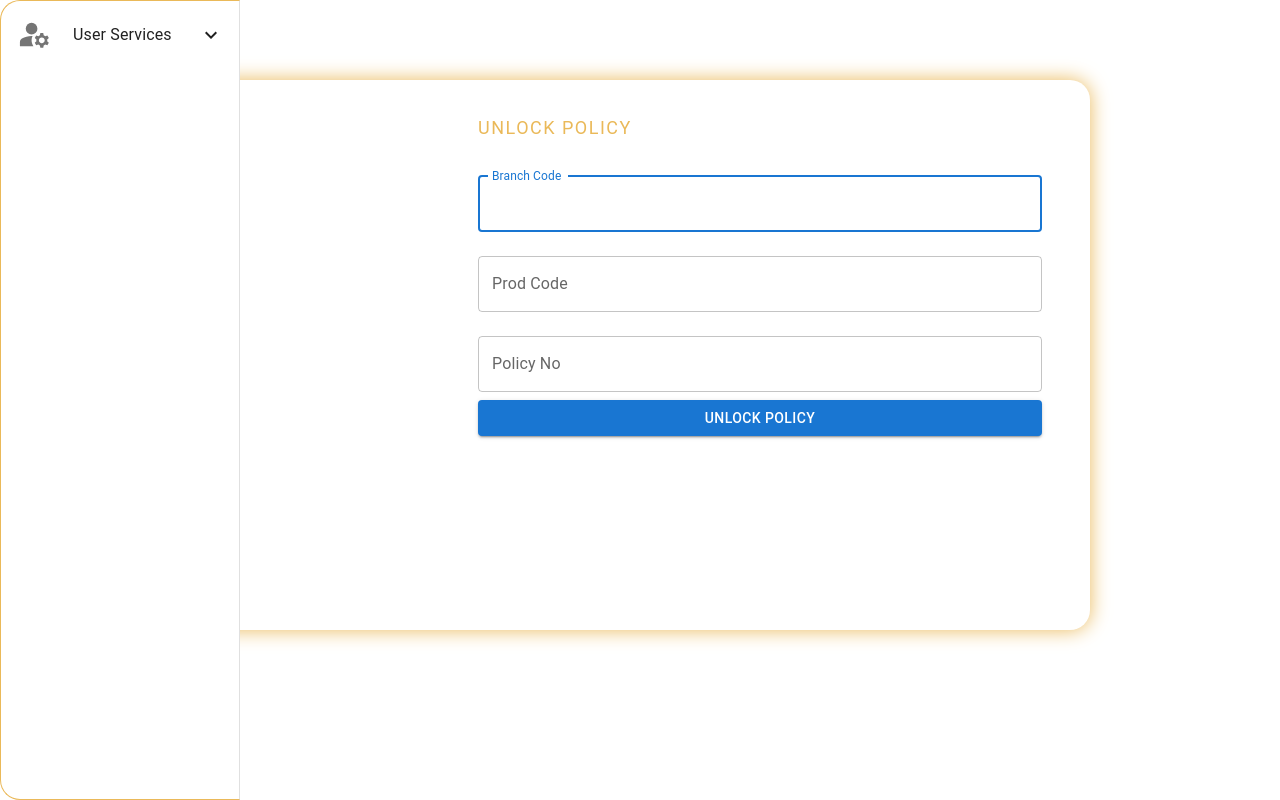
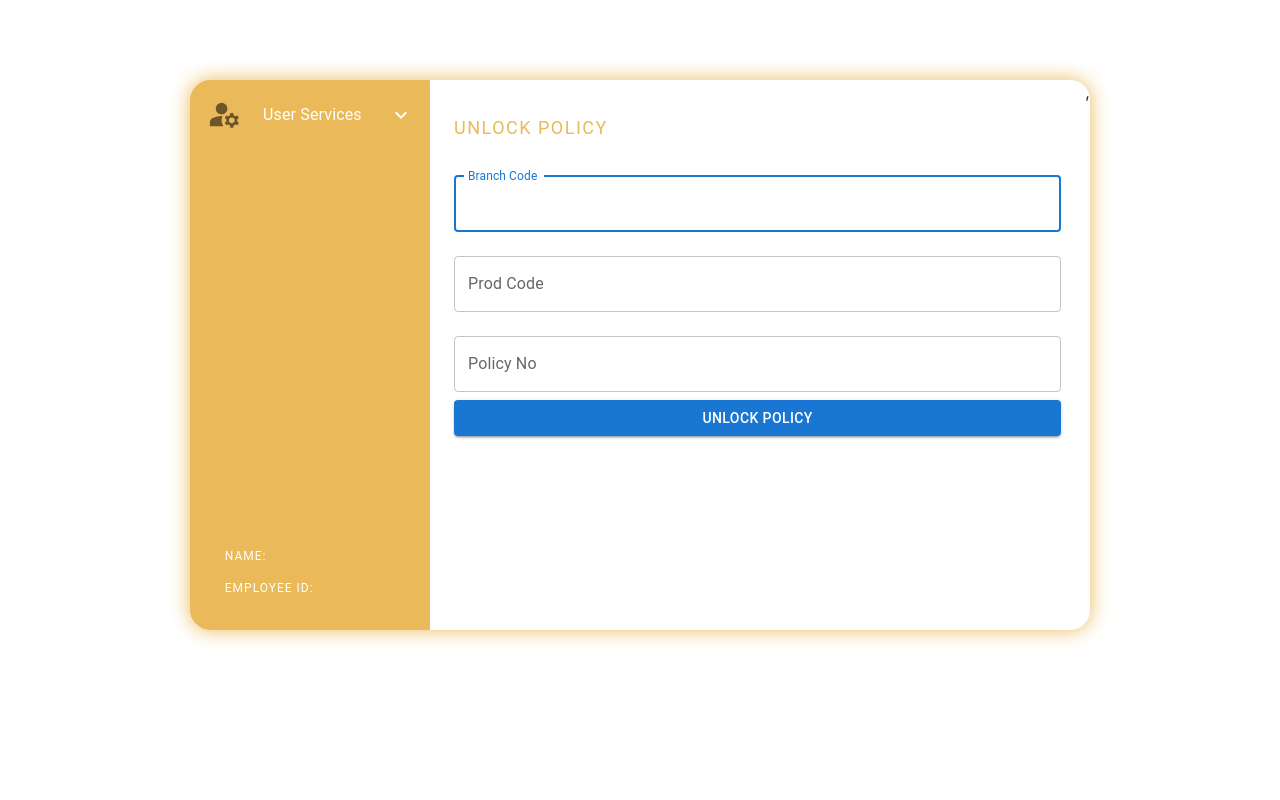
Before and after one commit to Mihoytimoy/Support-Services, a Next.js app: page /unlock-policy in a window 1280 px wide. Built offline with nearby package versions, Linux system fonts and the light colour scheme.

Commit message:
fixed api calls, tried new styling to fix manual reload issue

```diff
--- /dev/null
+++ b/src/app/api/put.js
@@ -0,0 +1,33 @@
+const axios = require('axios');
+export function unlockPolicy(data) {
+    const policyUrl = "https://gymp3t84o3.execute-api.ap-southeast-1.amazonaws.com/dev1/support/policy"
+                        + "/" + data.branchCode
+                        + "/" + data.prodCode
+                        + "/" + data.polNo
+                        + "/unlock";
+    axios.put(policyUrl, {
+        headers: {
+            userid: data.userId
+        }
+    }, {
+        validateStatus: (status) => {
+            return status === 200;
+        }
+    })
+}
+
+export function unlockUser(data) {
+    const userUrl = "https://gymp3t84o3.execute-api.ap-southeast-1.amazonaws.com/dev1/support/user"
+                    + "/" + data.empId
+                    + "/unlock";
+
+    axios.put(userUrl, {
+        headers: {
+            userid: data.userId
+        }
+    }, {
+        validateStatus: (status) => {
+            return status === 200;
+        }
+    })
+}
--- a/src/app/components/sidebar.tsx
+++ b/src/app/components/sidebar.tsx
@@ -1,4 +1,5 @@
 "use client";
+import '../css/sidebar.css';
 import * as React from 'react';
 import Box from '@mui/material/Box';
 import Drawer from '@mui/material/Drawer';
@@ -16,9 +17,7 @@ import { Collapse, Typography } from '@mui/material';
 import { ExpandLess, ExpandMore } from '@mui/icons-material';
 import { useRouter } from 'next/navigation';
 import { useAppSelector, useAppDispatch } from "../hooks";
-import '../css/sidebar.css';
 import { mainMenuState, subMenuState } from '../features/support/support-slice';
-
 
 const drawerWidth = 240;
 
@@ -62,11 +61,41 @@ export default function SideBar(props: any) {
               width: drawerWidth,
               boxSizing: 'border-box',
             },
+            '& .MuiPaper-root': {
+              maxWidth: 1,
+              height: 1,
+              backgroundColor: '#EAB959',
+              position: 'relative',
+              top: 'auto',
+              left: 'auto',
+              borderColor: '#EAB959',
+              borderRadius:  '0px 20px 0px 0px',
+              borderWidth: '1px',
+              borderStyle: 'solid',
+
+            },
+            '& .MuiDrawer-paperAnchorLeft': {
+              maxWidth: 1,
+              height: '550px',
+              borderRadius: '20px 0px 0px 20px',
+              position: 'absolute',
+              top: 'auto',
+              left: 'auto',
+            }
           }}
           variant="permanent"
           anchor="left"
       >
-        <List>
+        <List sx={{
+          '& .MuiListItemButton-root': {
+            color: 'white',
+            borderRadius: '20px 0px 0px 20px',
+          },
+          '& .MuiListItemButton-root:hover': {
+            color: '#EAB959',
+            backgroundColor: 'white',
+          }
+        }}>
             <ListItem key={"User Services"} disablePadding>
               <ListItemButton selected={mainSelect === 0} onClick={() => saveMenu(0, 99)}>
                 <ListItemIcon>
@@ -83,7 +112,7 @@ export default function SideBar(props: any) {
                     <ListItemIcon>
                       <LockResetIcon />
                     </ListItemIcon>
-                    <ListItemText primary={"Reset Password"} />
+                    <ListItemText primary={"Reset Password"}/>
                   </ListItemButton>
                 </ListItem>
                 <ListItem key={"Unlock User"} disablePadding onClick={changePage("Unlock User")}>
@@ -105,7 +134,15 @@ export default function SideBar(props: any) {
               </List>
             </Collapse>
         </List>
-        <Typography className='id' variant="overline">
+        <Typography className='id' variant="overline"
+          sx={{
+              paddingLeft: '10px',
+              marginBottom: '10%',
+              marginLeft: '10%',
+              bottom: 0,
+              position: 'absolute',
+              color: 'white'
+          }}>
             Name:
             <br></br>
             Employee Id: {id}
--- a/src/app/components/signin.tsx
+++ b/src/app/components/signin.tsx
@@ -49,11 +49,11 @@ export default function SignIn() {
               {...register('id', {
                 required: "Required",
                 minLength: {
-                  value: 7,
+                  value: 9,
                   message: "Too Short"
                 },
                 maxLength: {
-                  value: 7,
+                  value: 9,
                   message: "Too Long"
                 }
               })}
--- a/src/app/components/unlockpolicy.tsx
+++ b/src/app/components/unlockpolicy.tsx
@@ -1,23 +1,22 @@
 "use client";
 import { Box, Button, Grid, TextField, Typography } from "@mui/material";
-import { useRouter } from "next/navigation";
 import { useForm } from "react-hook-form";
-
-import "../css/home.css";
+import { unlockPolicy } from "../api/put";
 
 export default function UnlockPolicy() {
-    const router = useRouter();
     const { handleSubmit, register, formState: { errors } } = useForm({
         defaultValues: {
           branchCode: "",
           prodCode: "",
-          polNo: null
+          polNo: null,
+          userId: ""
         },
         mode: 'onChange',
       });
 
     const handleRegistration = (data: any) => {
         console.log(data);
+        unlockPolicy(data);
       }
 
     return (
@@ -30,7 +29,7 @@ export default function UnlockPolicy() {
                 {...register('branchCode', {
                     required: "Required",
                     minLength: {
-                        value: 7,
+                        value: 2,
                         message: "Too Short"
                     },
                     maxLength: {
@@ -51,7 +50,7 @@ export default function UnlockPolicy() {
                 {...register('prodCode', {
                     required: "Required",
                     minLength: {
-                        value: 7,
+                        value: 2,
                         message: "Too Short"
                     },
                     maxLength: {
--- a/src/app/css/home.css
+++ b/src/app/css/home.css
@@ -7,7 +7,7 @@
     border-width: 0px;
     border-color: #EAB959;
     box-shadow: 0px 0px 20px #EAB959;
-    padding: 0px;
+    padding: 0px !important;
 }
 
 .homeGrid {
--- a/src/app/css/sidebar.css
+++ b/src/app/css/sidebar.css
@@ -1,44 +1,8 @@
-.MuiPaper-root {
-    max-width: 100%;
-    height: fit-content;
-    background-color: #EAB959;
-    position: relative;
-    margin: auto;
-    top: auto;
-    left: auto;
-    border-color: #EAB959;
-    border-radius: 0px 20px 0px 0px;
-    border-width: 1px;
-    border-style: solid;
-}
-
-.MuiListItemButton-root {
-    color: white;
-    border-radius: 20px 0px 0px 20px;
-}
-
-.MuiDrawer-paperAnchorLeft {
-    max-width: 100%;
-    height: 550px;
-    border-radius: 20px 0px 0px 20px;
-    position: absolute;
-    top: auto;
-    left: auto;
-}
-
 .dropdownMenu {
-    padding-left: 10px;
+    padding-left: 10px !important;
 }
 
 .Mui-selected {
     background-color: white !important;
     color: #EAB959 !important;
 }
-
-.id {
-    color: white;
-    position: absolute;
-    bottom: 0;
-    margin-left: 20%;
-    margin-bottom: 10%;
-}
--- a/src/app/css/signin.css
+++ b/src/app/css/signin.css
@@ -6,7 +6,7 @@
     border-style: solid;
     border-radius: 30px;
     border-width: 1px;
-    box-shadow: 0px 0px 40px 5px #EAB959;
+    box-shadow: 0px 0px 20px #EAB959;
     margin: auto;
     margin-top: 20%;
     display: flex;
--- a/src/app/home/page.tsx
+++ b/src/app/home/page.tsx
@@ -10,7 +10,7 @@ export default function Home(props: any) {
         <Provider store={store}>
             <Container maxWidth="md" className="homeContainer">
                     <SideBar>
-                        {props.children}
+                        {props.children},
                     </SideBar>
             </Container>
         </Provider>
```
Also changed, not shown: src/app/api/get.js (+7 -10 lines), src/app/api/post.js (deleted, +0 -32 lines), src/app/components/reset.tsx (+8 -8 lines), src/app/components/unlockuser.tsx (+5 -6 lines).
